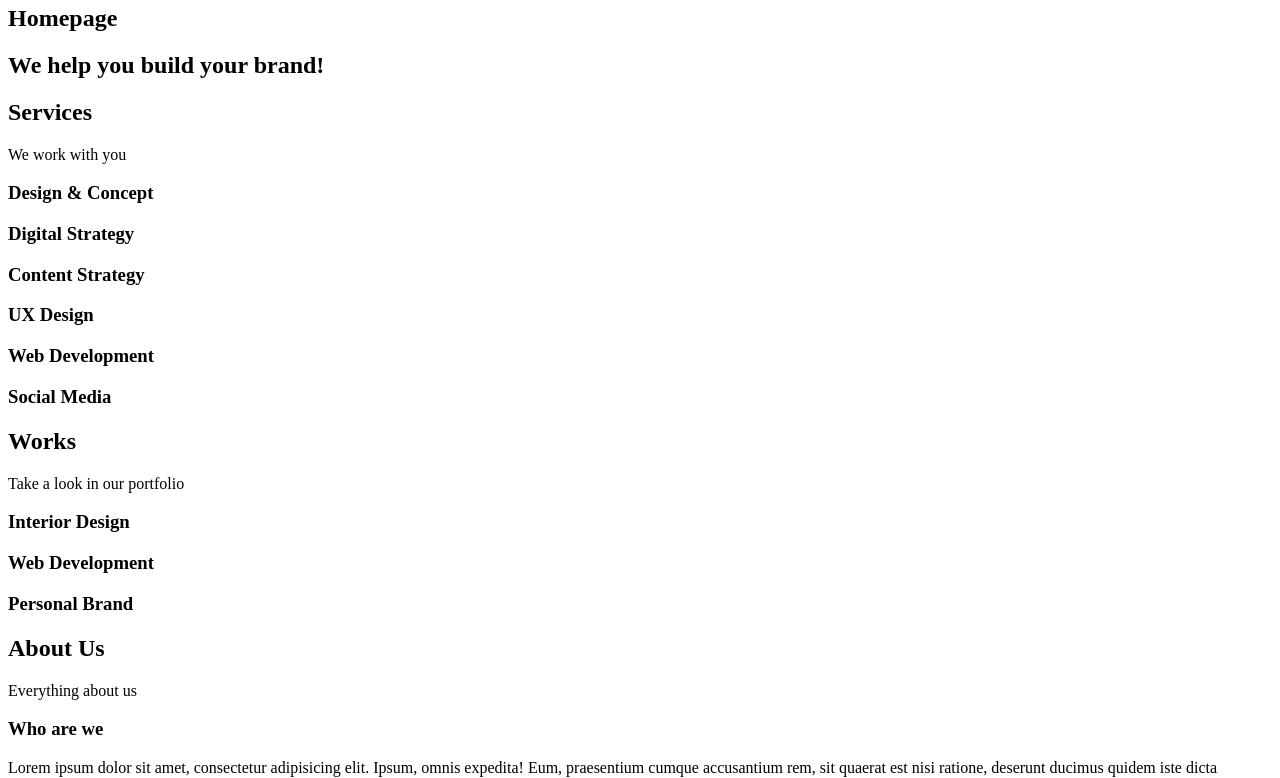
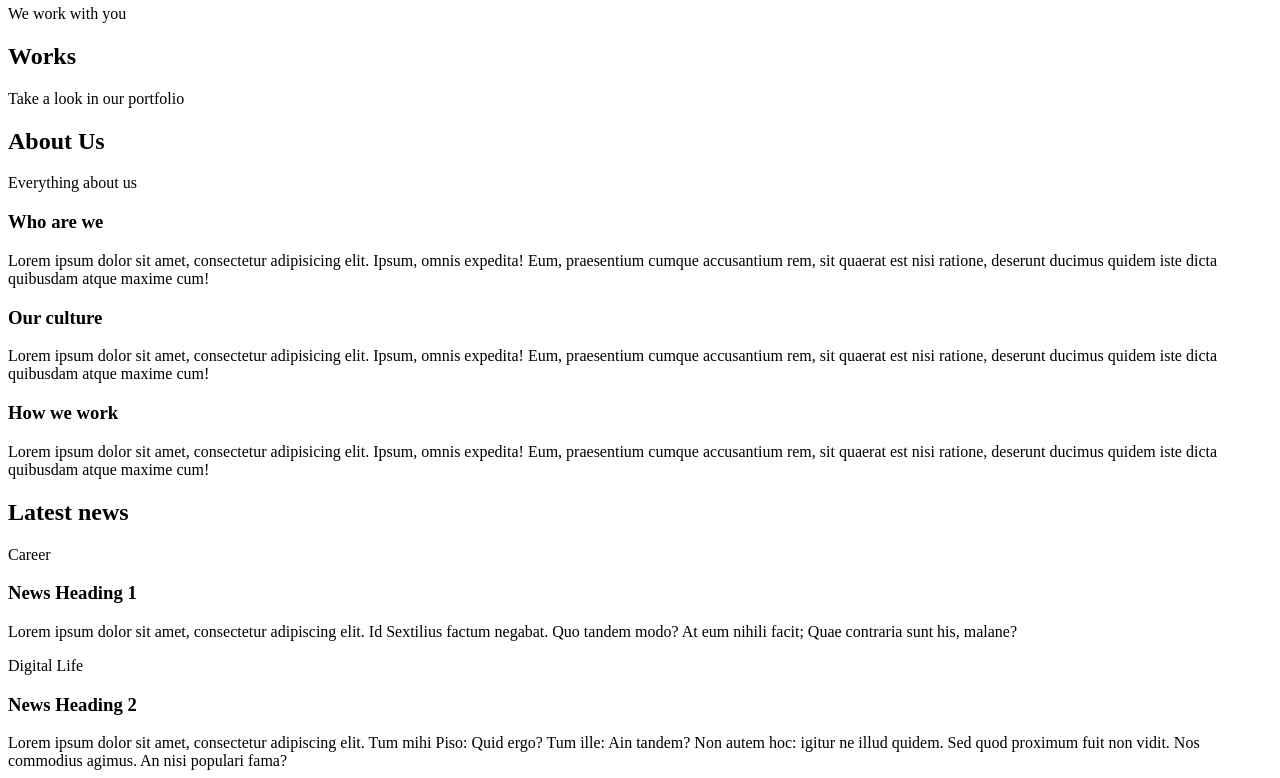
Before and after one commit to beverlymugwadi/alu-web_front_end, a plain HTML site: page html_advanced/12-index.html in a window 1280 px wide. Shown: the part 62-840 px from the top of the page. Drawn offline with Linux system fonts and the light colour scheme.

Commit message:
paragraphs

```diff
--- a/html_advanced/12-index.html
+++ b/html_advanced/12-index.html
@@ -3,50 +3,26 @@
   <head>
     <meta charset="utf-8">
     <meta name="viewport" content="width=device-width, initial-scale=1.0, viewport-fit=cover">
-    <title>12 - Techium</title>
+    <title>Homepage - Techium</title>
     <meta name="description" content="Techium is a digital agency">
     <link rel="icon" type="image/x-icon" href="./favicon.ico">
     <link rel="icon" type="image/png" href="./favicon.png">
   </head>
   <body>
     <header>
-      <nav></nav>
+      <!-- Header content -->
     </header>
-
     <main>
-      <section>
-        <header>
-          <h2>Headings</h2>
-        </header>
-        <h1>Homepage</h1>
-
-        <section>
-          <h2>We help you build your brand!</h2>
-        </section>
-
       <section>
         <h2>Services</h2>
         <p>We work with you</p>
-          <h3>Design & Concept</h3>
-          <h3>Digital Strategy</h3>
-          <h3>Content Strategy</h3>
-          <h3>UX Design</h3>
-          <h3>Web Development</h3>
-          <h3>Social Media</h3>
+        <!-- Additional content -->
       </section>
 
       <section>
         <h2>Works</h2>
         <p>Take a look in our portfolio</p>
-          <article>
-            <h3>Interior Design</h3>
-          </article>
-          <article>
-            <h3>Web Development</h3>
-          </article>
-          <article>
-            <h3>Personal Brand</h3>
-          </article>
+        <!-- Additional content -->
       </section>
 
       <section>
@@ -64,17 +40,17 @@
         <h2>Latest news</h2>
         <article>
           <p>Career</p>
-            <h3>Hoc loco tenere se Triarius non potuit.</h3>
+          <h3>News Heading 1</h3>
           <p>Lorem ipsum dolor sit amet, consectetur adipiscing elit. Id Sextilius factum negabat. Quo tandem modo? At eum nihili facit; Quae contraria sunt his, malane?</p>
         </article>
         <article>
           <p>Digital Life</p>
-            <h3>Ut alios omittam, hunc appello, quem ille unum secutus est.</h3>
+          <h3>News Heading 2</h3>
           <p>Lorem ipsum dolor sit amet, consectetur adipiscing elit. Tum mihi Piso: Quid ergo? Tum ille: Ain tandem? Non autem hoc: igitur ne illud quidem. Sed quod proximum fuit non vidit. Nos commodius agimus. An nisi populari fama?</p>
         </article>
         <article>
           <p>Social</p>
-            <h3>Bestiarum vero nullum iudicium puto.</h3>
+          <h3>News Heading 3</h3>
           <p>Lorem ipsum dolor sit amet, consectetur adipiscing elit. Non igitur bene. Quid enim est a Chrysippo praetermissum in Stoicis? Pugnant Stoici cum Peripateticis. Prioris generis est docilitas, memoria; Apparet statim, quae sint officia, quae actiones.</p>
         </article>
       </section>
@@ -82,16 +58,18 @@
       <section>
         <h2>Testimonials</h2>
         <p>We are more than a digital company</p>
+        <!-- Additional content -->
       </section>
 
       <section>
         <h2>Contact</h2>
         <p>We like to know new people</p>
+        <h3>Get in touch</h3>
         <p>Lorem ipsum dolor sit amet, consectetur adipiscing elit. Id Sextilius factum negabat. Quo tandem modo? At eum nihili facit; Quae contraria sunt his, malane?</p>
       </section>
-      </section>
     </main>
-
-    <footer>Footer</footer>
+    <footer>
+      <!-- Footer content -->
+    </footer>
   </body>
 </html>
```
Lines whose indentation alone changed are shown as unchanged.
